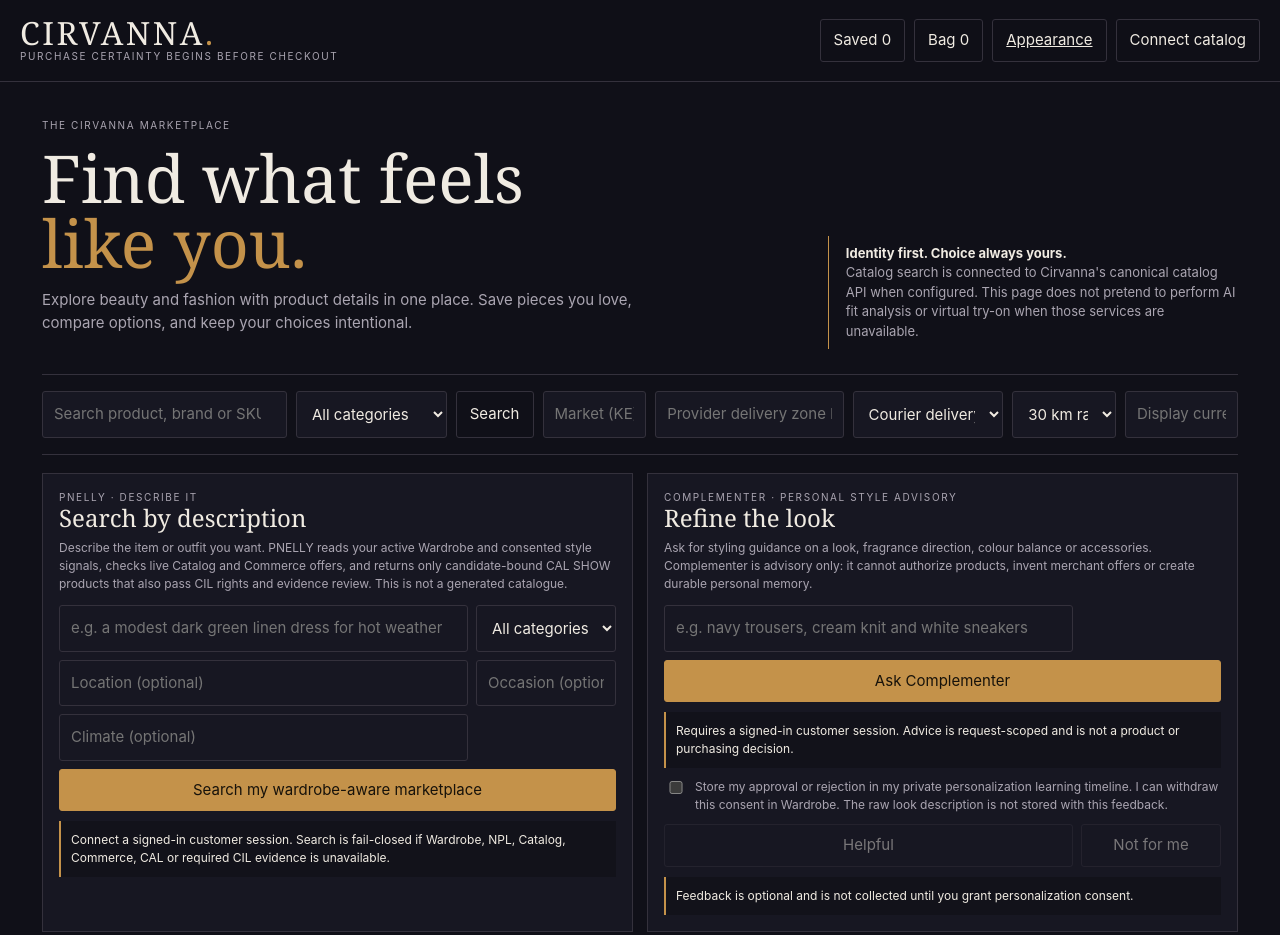
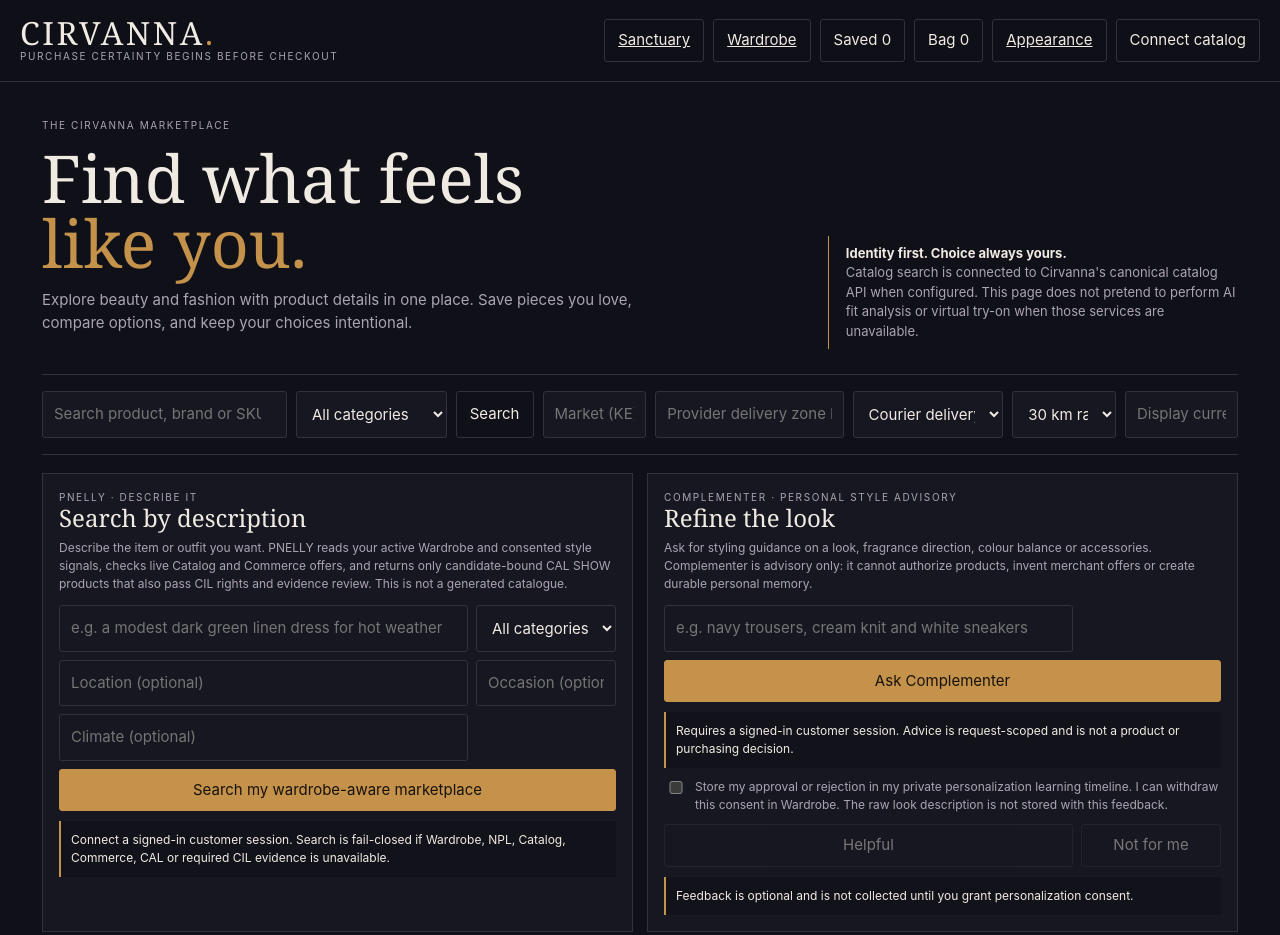
Before and after one commit to cirvannaco-png/Cirvanna-demo, a plain HTML site: page apps/demo-web/marketplace.html in a window 1280 px wide. Shown: the top 935 px of the page. Drawn offline with Linux system fonts and the light colour scheme.

Commit message:
feat(web): add sanctuary and wardrobe navigation to marketplace

```diff
--- a/apps/demo-web/marketplace.html
+++ b/apps/demo-web/marketplace.html
@@ -45,7 +45,7 @@ footer{border-top:1px solid var(--line);padding:24px 0 38px;color:var(--muted);f
 </style>
 </head>
 <body>
-<header><div class="shell nav"><div><div class="brand">CIRVANNA<span>.</span></div><div class="eyebrow">Purchase certainty begins before checkout</div></div><div class="nav-actions"><button class="btn" id="savedBtn">Saved <span id="savedCount">0</span></button><button class="btn" id="cartBtn">Bag <span id="cartCount">0</span></button><a class="btn" href="#appearanceWorkspaceRoot">Appearance</a><button class="btn" id="settingsBtn">Connect catalog</button></div></div></header>
+<header><div class="shell nav"><div><div class="brand">CIRVANNA<span>.</span></div><div class="eyebrow">Purchase certainty begins before checkout</div></div><div class="nav-actions"><a class="btn" href="/sanctuary.html">Sanctuary</a><a class="btn" href="/wardrobe.html">Wardrobe</a><button class="btn" id="savedBtn">Saved <span id="savedCount">0</span></button><button class="btn" id="cartBtn">Bag <span id="cartCount">0</span></button><a class="btn" href="#appearanceWorkspaceRoot">Appearance</a><button class="btn" id="settingsBtn">Connect catalog</button></div></div></header>
 <main class="shell">
 <section class="hero"><div><div class="eyebrow">The Cirvanna marketplace</div><h1>Find what feels<br><span style="color:var(--gold)">like you.</span></h1><p>Explore beauty and fashion with product details in one place. Save pieces you love, compare options, and keep your choices intentional.</p></div><div class="hero-note"><strong style="color:var(--cream)">Identity first. Choice always yours.</strong><br>Catalog search is connected to Cirvanna's canonical catalog API when configured. This page does not pretend to perform AI fit analysis or virtual try-on when those services are unavailable.</div></section>
 <section class="toolbar" aria-label="Product and market filters">
```
